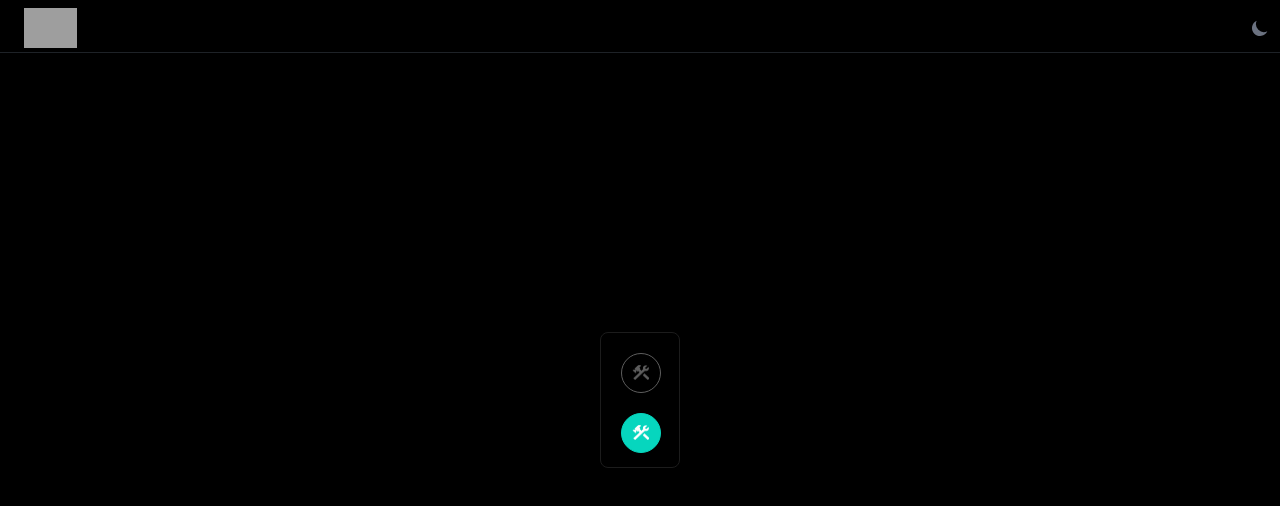
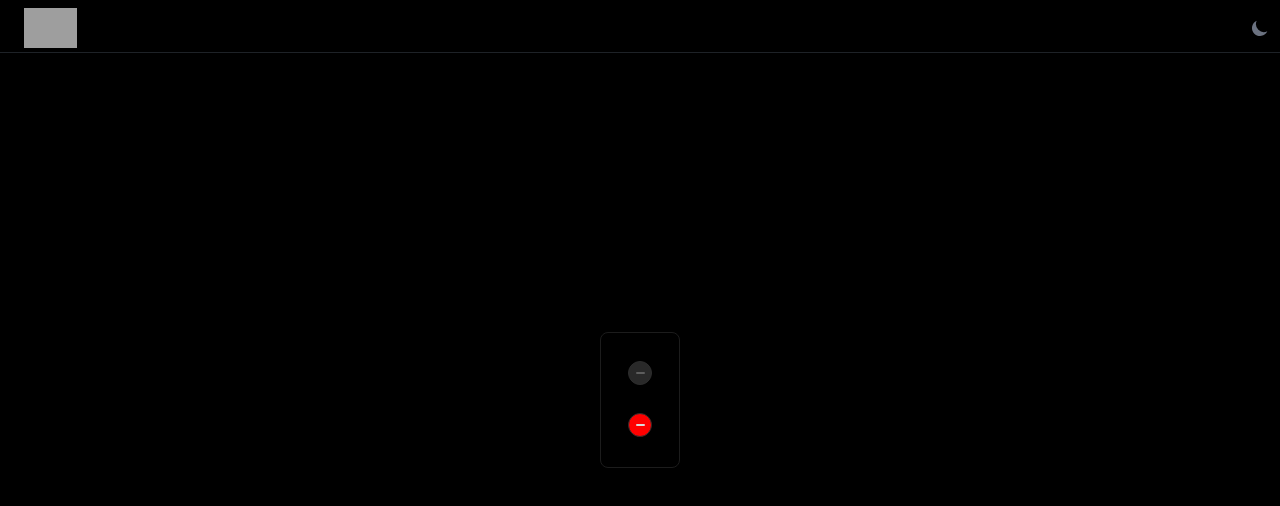
Before and after one commit to iammfatihnaziroglu/ProComps-Case, a React (Create React App) app: page / in a window 1280 px wide. Both pictures are taken after a click on the button "READY". Shown: the top 506 px of the page. Built offline with nearby package versions, Linux system fonts and the light colour scheme; grey boxes are pictures that could not be loaded.

Commit message:
DeleteCompButton created and organized

```diff
--- a/src/components/panel-comps/CompsPage.tsx
+++ b/src/components/panel-comps/CompsPage.tsx
@@ -1,10 +1,10 @@
 import React from "react";
-import CompBuilder from "./modules/CompBuilder";
+import DeleteComp from "./modules/DeleteCompButton";
 
 const CompsPage: React.FC = () => {
   return (
     <div>
-      <CompBuilder />
+      <DeleteComp />
     </div>
     // <div className="bg-card_default-500 max-w-screen left-5 top-5 flex h-[632px] max-h-screen w-[1056px]">
     //   <div></div>
--- a/src/components/panel-comps/modules/CompBuilder.tsx
+++ b/src/components/panel-comps/modules/CompBuilder.tsx
@@ -5,9 +5,8 @@ import BuilderWhiteIcon from "../../../utilities/images/png/builder-icon_white.p
 const CompBuilder: React.FC = () => {
   return (
     <div className="flex h-[136px] w-20 flex-col rounded-lg border border-card_default-500">
-      <div className="ml-5 h-10 w-10 pt-5">
-        <div className="border-builder  h-10 w-10 rounded-full border">
-          <div className="ml-[8.5px] mt-[8.5px] flex h-5 w-5 flex-col items-center justify-center">
+      <div className="flex items-center justify-center pt-5">
+        <div className="border-builder flex h-10 w-10 items-center justify-center rounded-full border">
           <img
             src={BuilderIcon}
             alt="Builder Icon"
@@ -15,10 +14,8 @@ const CompBuilder: React.FC = () => {
           />
         </div>
       </div>
-      </div>
-      <div className="ml-5 h-10 w-10 pt-10">
-        <div className="h-10 w-10 rounded-full border border-procomps bg-procomps">
-          <div className="ml-[8.5px] mt-[8.5px] flex h-5 w-5 flex-col items-center justify-center">
+      <div className="flex items-center justify-center pt-5">
+        <div className="flex h-10 w-10 items-center justify-center rounded-full border border-procomps bg-procomps">
           <img
             src={BuilderWhiteIcon}
             alt="Builder White Icon"
@@ -27,7 +24,6 @@ const CompBuilder: React.FC = () => {
         </div>
       </div>
     </div>
-    </div>
   );
 };
 
--- /dev/null
+++ b/src/components/panel-comps/modules/DeleteCompButton.tsx
@@ -0,0 +1,22 @@
+import React from "react";
+import BuilderIcon from "../../../utilities/images/png/builder-icon.png";
+import BuilderWhiteIcon from "../../../utilities/images/png/builder-icon_white.png";
+
+const DeleteComp: React.FC = () => {
+  return (
+    <div className="flex h-[136px] w-20 flex-col rounded-lg border border-card_default-500">
+      <div className="flex items-center justify-center pt-[28px]">
+        <div className="border-delete-border bg-delete-gray flex h-6 w-6 items-center justify-center rounded-full border">
+          <div className="bg-scaling-gray h-[1.13px] w-[9px] rounded-lg"></div>
+        </div>
+      </div>
+      <div className="flex items-center justify-center pt-[28px]">
+        <div className="border-delete-border bg-delete-red flex h-6 w-6 items-center justify-center rounded-full border">
+          <div className="bg-scaling-white h-[1.13px] w-[9px] rounded-lg"></div>
+        </div>
+      </div>
+    </div>
+  );
+};
+
+export default DeleteComp;
--- a/tailwind.config.js
+++ b/tailwind.config.js
@@ -22,6 +22,14 @@ module.exports = {
           green: "#19AB4F",
           orange: "#CE6C21",
           red: "#C24B4B",
+          gray: "#5D5D5D",
+          white: "#D9D9D9",
+        },
+        delete: {
+          gray: "#292929",
+          red: "#FF0000",
+
+          border: "#2D2D2D",
         },
         card_default: {
           500: "#1C1C1C",
```
Lines whose indentation alone changed are shown as unchanged.
